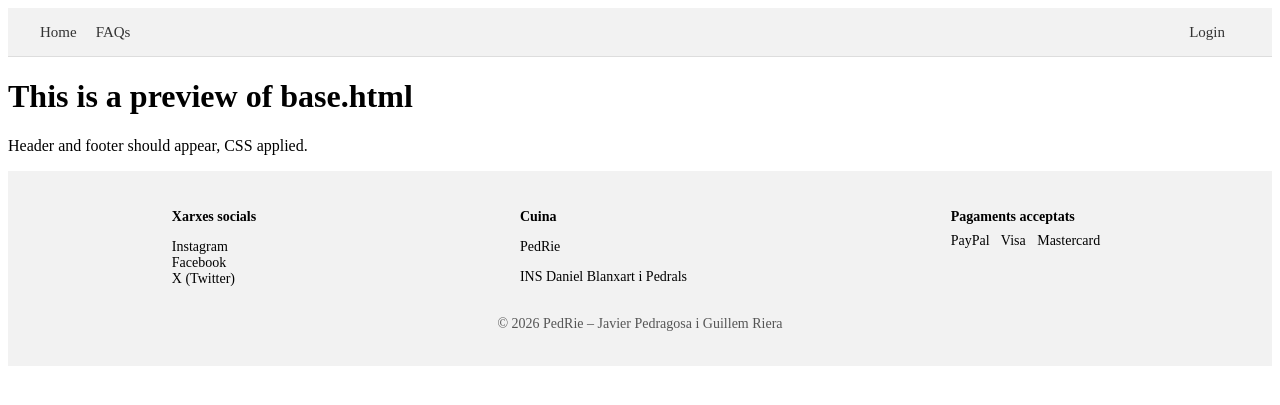
After one commit to Javiooli/Cuina-PedRie, a Django app: template cuina/home/templates/home/preview.html in a window 1280 px wide. The commit adds this page. Shown: the top 405 px of the page. Run offline with Django 5.2, Linux system fonts and the light colour scheme; the template is opened without the code that fills it, so the values that code supplies are empty.

Commit message:
added apps to settings.py

```diff
--- a/cuina/cuina/settings.py
+++ b/cuina/cuina/settings.py
@@ -37,6 +37,11 @@ INSTALLED_APPS = [
     'django.contrib.sessions',
     'django.contrib.messages',
     'django.contrib.staticfiles',
+    'home',
+    'faqs',
+    'users',
+    'recipes',
+    'enter_recipes'
 ]
 
 MIDDLEWARE = [
--- /dev/null
+++ b/cuina/home/templates/home/preview.html
@@ -0,0 +1,8 @@
+{% extends "base.html" %}
+
+{% block title %}Preview Base{% endblock %}
+
+{% block content %}
+<h1>This is a preview of base.html</h1>
+<p>Header and footer should appear, CSS applied.</p>
+{% endblock %}
--- a/cuina/home/views.py
+++ b/cuina/home/views.py
@@ -2,4 +2,4 @@ from django.shortcuts import render
 
 # Create your views here.
 def preview_base(request):
-    return render(request, "base.html")
+    return render(request, "home/preview.html")
--- a/cuina/templates/base.html
+++ b/cuina/templates/base.html
@@ -3,6 +3,8 @@
 <html lang="en">
 <head>
     <title>{% block title %}PedRie{% endblock %}</title>
+    <link rel="stylesheet" href="{% static 'css/base.css' %}">
+    {% block extra_css %}{% endblock %}
 </head>
 <body>
 
```
